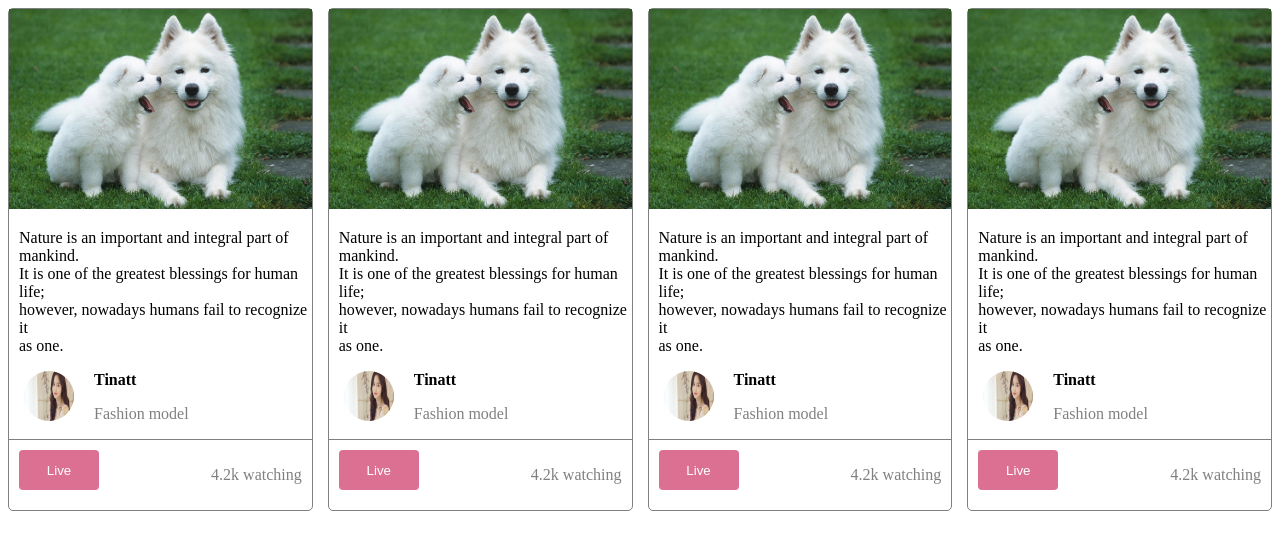
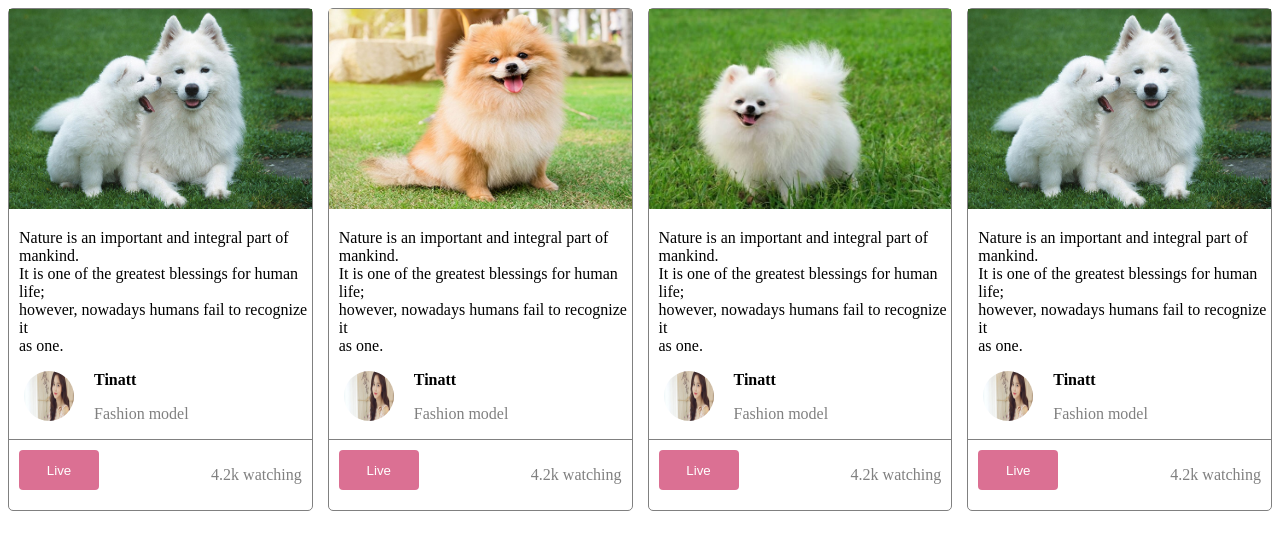
Before and after one commit to anhktnph36088/WEB106_anhktn, a plain HTML site: page LAB3/Bai2/bai2.html in a window 1280 px wide. Drawn offline with Linux system fonts and the light colour scheme.

Commit message:
Nop lab 3

```diff
--- a/LAB3/Bai2/bai2.html
+++ b/LAB3/Bai2/bai2.html
@@ -31,7 +31,7 @@
     </div>
 
     <div class="flex">
-        <img class="image1" src="./images/image-3.jpg" alt="">
+        <img class="image1" src="./images/image-4.jpg" alt="">
         <p class="item1">Nature is an important and integral part of mankind. <br> It is
             one of the greatest blessings for human life; <br> however, nowadays
             humans fail to recognize it <br> as one.</p>
@@ -51,7 +51,7 @@
     </div>
 
     <div class="flex">
-        <img class="image1" src="./images/image-3.jpg" alt="">
+        <img class="image1" src="./images/image-5..jpg" alt="">
         <p class="item1">Nature is an important and integral part of mankind. <br> It is
             one of the greatest blessings for human life; <br> however, nowadays
             humans fail to recognize it <br> as one.</p>
```
